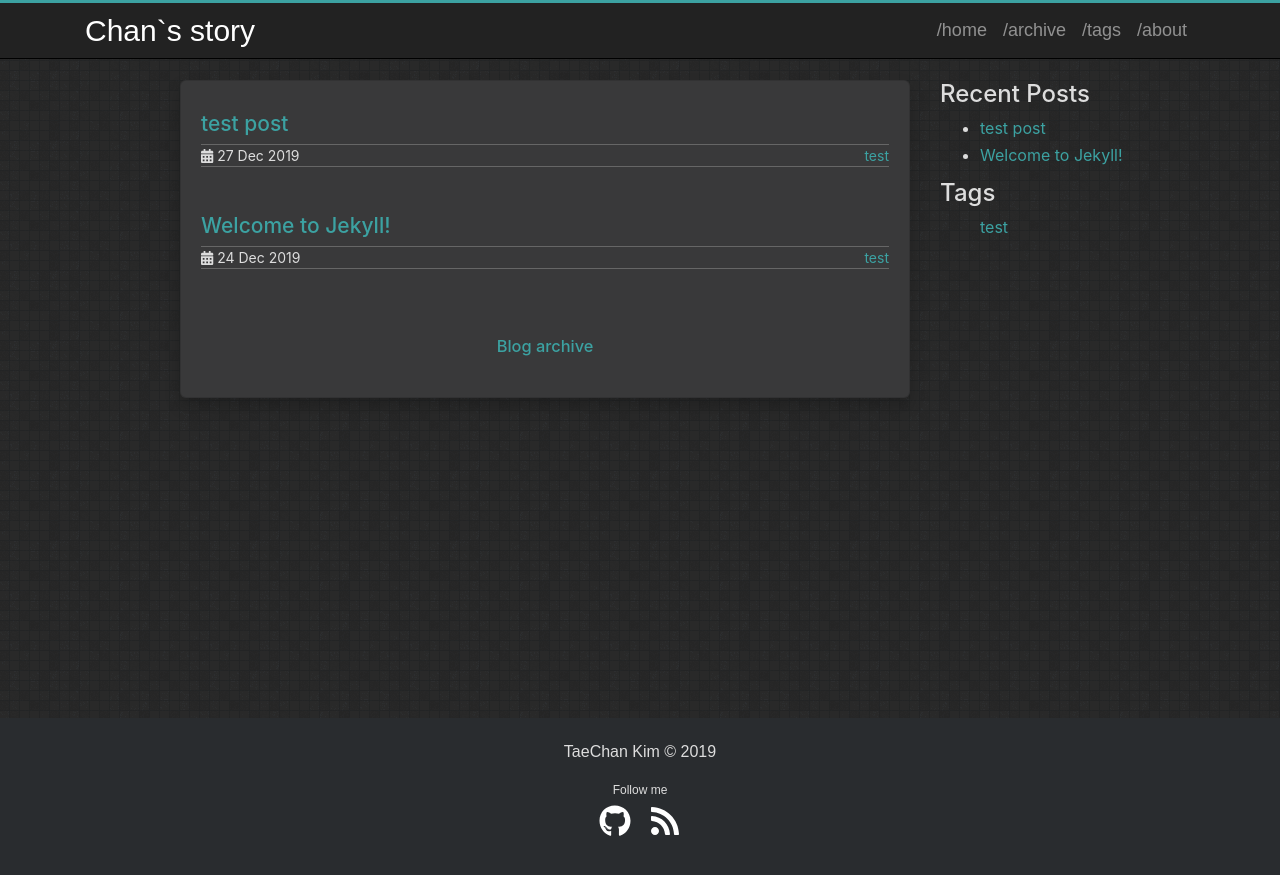
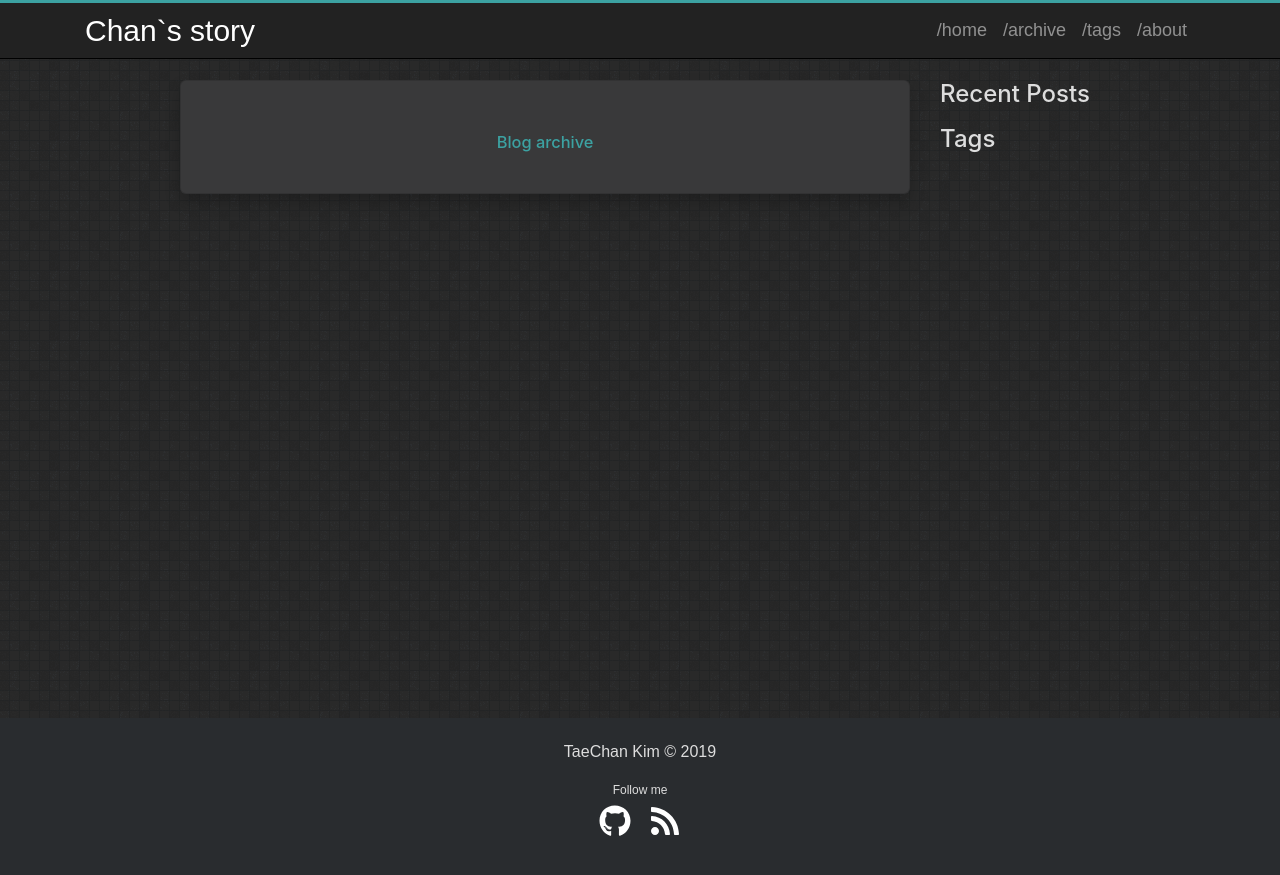
Before and after one commit to chanstory/chanstory.github.io, a Jekyll site: the page built from index.markdown, in a window 1280 px wide. Shown: the top 875 px of the page. Built offline with Jekyll 4.4.1, drawn with Linux system fonts in a browser that asks for light colours.

Commit message:
테스트 포스트 삭제

```diff
--- a/_posts/2019-12-24-welcome-to-jekyll.markdown
+++ /dev/null
@@ -1,30 +0,0 @@
----
-layout: post
-title:  "Welcome to Jekyll!"
-date:   2019-12-24 23:07:31 +0900
-tags: test
-categories: jekyll update
----
-You’ll find this post in your `_posts` directory. Go ahead and edit it and re-build the site to see your changes. You can rebuild the site in many different ways, but the most common way is to run `jekyll serve`, which launches a web server and auto-regenerates your site when a file is updated.
-
-Jekyll requires blog post files to be named according to the following format:
-
-`YEAR-MONTH-DAY-title.MARKUP`
-
-Where `YEAR` is a four-digit number, `MONTH` and `DAY` are both two-digit numbers, and `MARKUP` is the file extension representing the format used in the file. After that, include the necessary front matter. Take a look at the source for this post to get an idea about how it works.
-
-Jekyll also offers powerful support for code snippets:
-
-{% highlight ruby %}
-def print_hi(name)
-  puts "Hi, #{name}"
-end
-print_hi('Tom')
-#=> prints 'Hi, Tom' to STDOUT.
-{% endhighlight %}
-
-Check out the [Jekyll docs][jekyll-docs] for more info on how to get the most out of Jekyll. File all bugs/feature requests at [Jekyll’s GitHub repo][jekyll-gh]. If you have questions, you can ask them on [Jekyll Talk][jekyll-talk].
-
-[jekyll-docs]: https://jekyllrb.com/docs/home
-[jekyll-gh]:   https://github.com/jekyll/jekyll
-[jekyll-talk]: https://talk.jekyllrb.com/
--- a/_posts/2019-12-27-test-post.md
+++ /dev/null
@@ -1,24 +0,0 @@
----
-layout: post
-title: "test post"
-date: 2019-12-27 21:28:00
-tags: test
----
-
-
-{% highlight md %}
-{% raw %}
-test
-test2
-test3
-{% endraw %}
-{% endhighlight %}
-
-`test`
-**test**
-
-[test](https://chanstory.github.io).
-
-# test
-## test
-### test
```
Also changed, not shown: about.md (+2 -2 lines).
